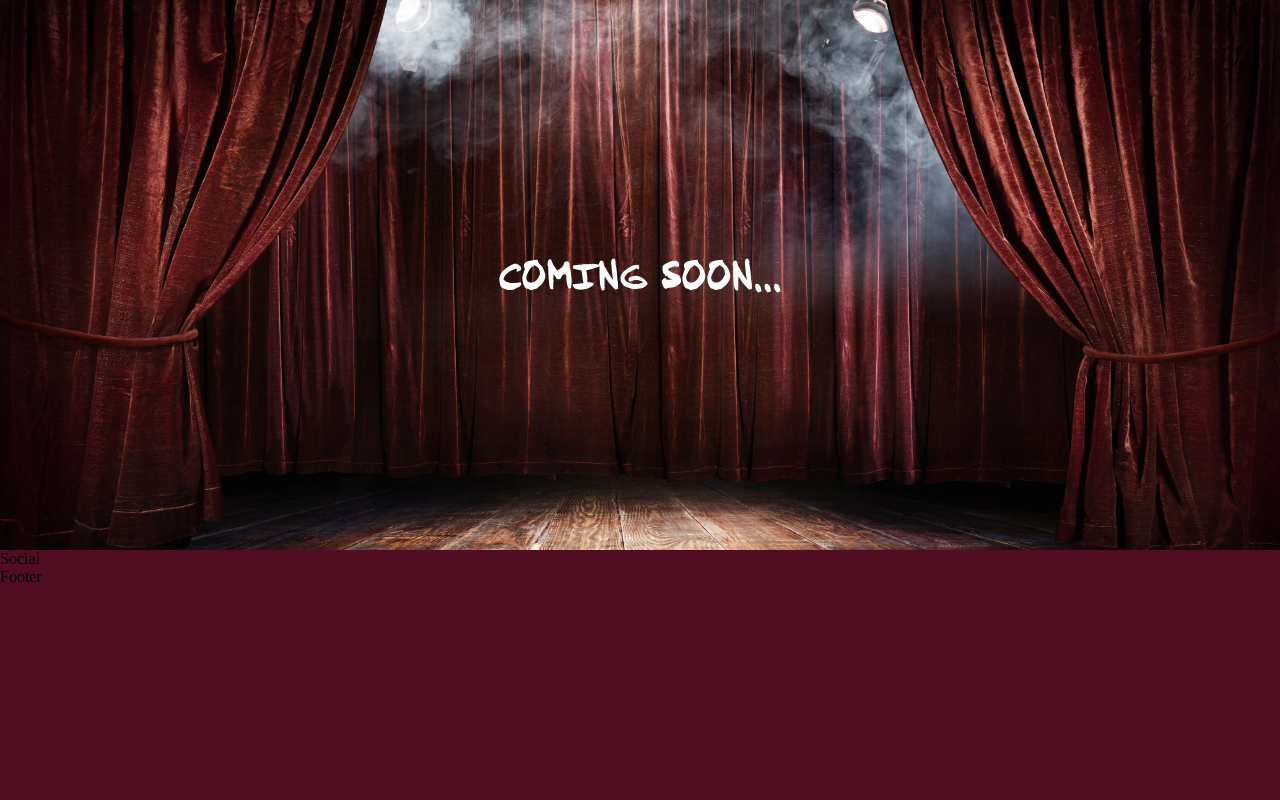
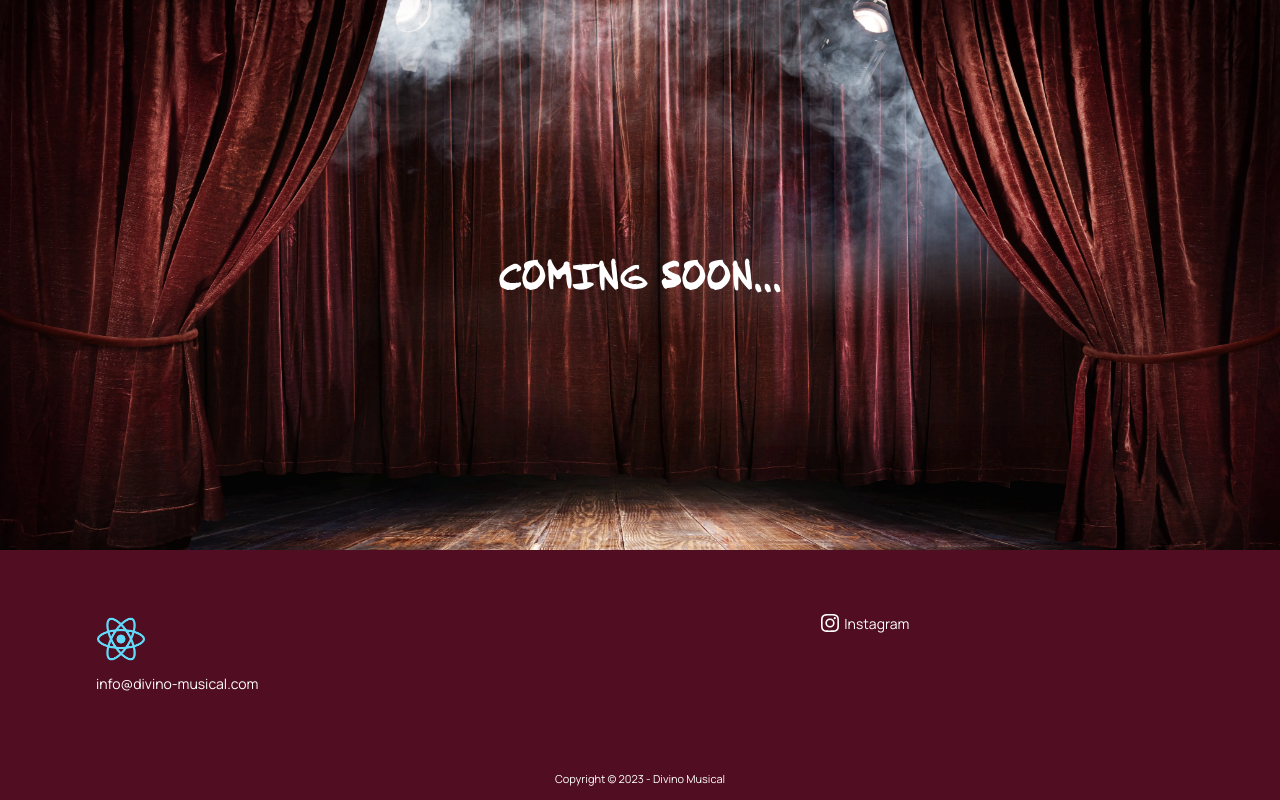
Before and after one commit to davideleo5/davideleo5.github.io, a React (Create React App) app: page / in a window 1280 px wide. Shown: the part 1346-2146 px from the top of the page. Before the commit the page ends 1932 px from the top, so only its background shows below. Built offline with nearby package versions, Linux system fonts and the light colour scheme; the HTML template or start-up script is replaced by a standard one.

Commit message:
WIP - Footer
added logo, email, instagram link, copyright

```diff
--- a/src/App.css
+++ b/src/App.css
@@ -7,11 +7,6 @@
 
 body {
     background: var(--color-bg);
-}
-
-a {
-    color: unset;
-    text-decoration: none;
 }
 
 .section__padding {
--- a/src/App.js
+++ b/src/App.js
@@ -10,7 +10,6 @@ const App = () => {
       <Header />
       <What />
       <Shows />
-      <Social />
       <Footer />
     </div>
   )
--- a/src/containers/footer/Footer.jsx
+++ b/src/containers/footer/Footer.jsx
@@ -1,9 +1,29 @@
 import React from 'react';
 import './footer.css';
+import logo from '../../assets/logo.png'
+import instagramLogo from '../../assets/instagram.svg'
 
 const Footer = () => {
   return (
-    <div>Footer</div>
+    <div className='footer'>
+      <div className='footer-content section__padding'>
+        <div className='column column-1'>
+          <a href='/'>
+            <img src={logo} alt='logo' />
+          </a>
+          <a className='mail' href="mailto:info@divino-musical.com">info@divino-musical.com</a>
+        </div>
+        <div className='column column-2'>
+        </div>
+        <div className='column column-3'>
+          <a href='https://instagram.com/divino_musical?igshid=YTQwZjQ0NmI0OA%3D%3D&utm_source=qr' target='blank'>
+            <img src={instagramLogo} alt='Instagram' />
+            <p>Instagram</p>
+          </a>
+        </div>
+      </div>
+      <p className='copyright'>Copyright © 2023 - Divino Musical</p>
+    </div>
   )
 }
 
--- a/src/containers/footer/footer.css
+++ b/src/containers/footer/footer.css
@@ -0,0 +1,48 @@
+.footer .footer-content {
+    display: flex;
+    flex-wrap: wrap;
+    justify-content: center;
+}
+
+.footer .footer-content .column {
+    width: calc(100%/3);
+}
+
+.footer .footer-content .column.column-1 a {
+    display: block;
+}
+
+.footer .footer-content .column.column-1 a.mail {
+    font-size: 14px;
+    margin-top: 5px;
+}
+
+.footer .footer-content .column.column-1 img {
+    height: auto;
+    max-width: 50px;
+}
+
+.footer .footer-content .column.column-3 a {
+    display: flex;
+    flex-wrap: nowrap;
+    justify-content: flex-start;
+    align-items: flex-start;
+}
+
+.footer .footer-content .column.column-3 img {
+    height: auto;
+    margin-right: 5px;
+    max-width: 18px;
+}
+
+.footer .footer-content .column.column-3 p {
+    display: inline-block;
+    font-size: 14px;
+}
+
+.footer .copyright {
+    font-size: 11px;
+    line-height: 13px;
+    padding: 15px;
+    text-align: center;
+}
--- a/src/index.css
+++ b/src/index.css
@@ -3,7 +3,6 @@
 :root {
   --font-family: 'Manrope', sans-serif;
   --color-bg: #510d22;
-  --color-footer: #510d22;
   --color-text: #FFFFFF;
   --color-subtext: #FFFFFF;
 }
@@ -35,6 +34,13 @@ h2 {
 p {
   color: var(--color-text);
   font-family: 'Manrope', sans-serif;
+  font-size: 16px;
+}
+
+a {
+  color: var(--color-text);
+  font-family: 'Manrope', sans-serif;
+  text-decoration: none;
 }
 
 @media screen and (max-width: 700px) {
```
Also changed, not shown: src/assets/instagram.svg (added).
